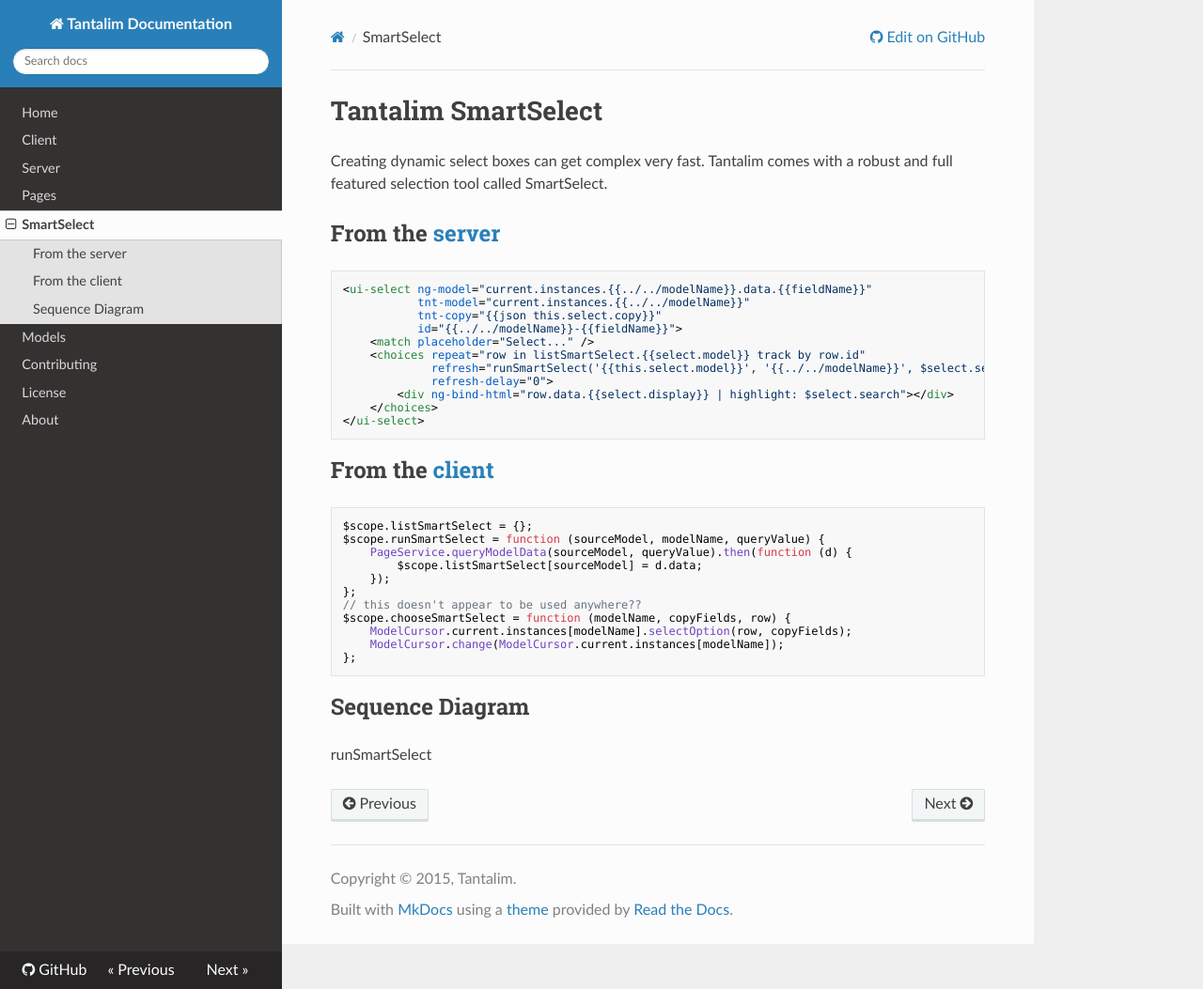
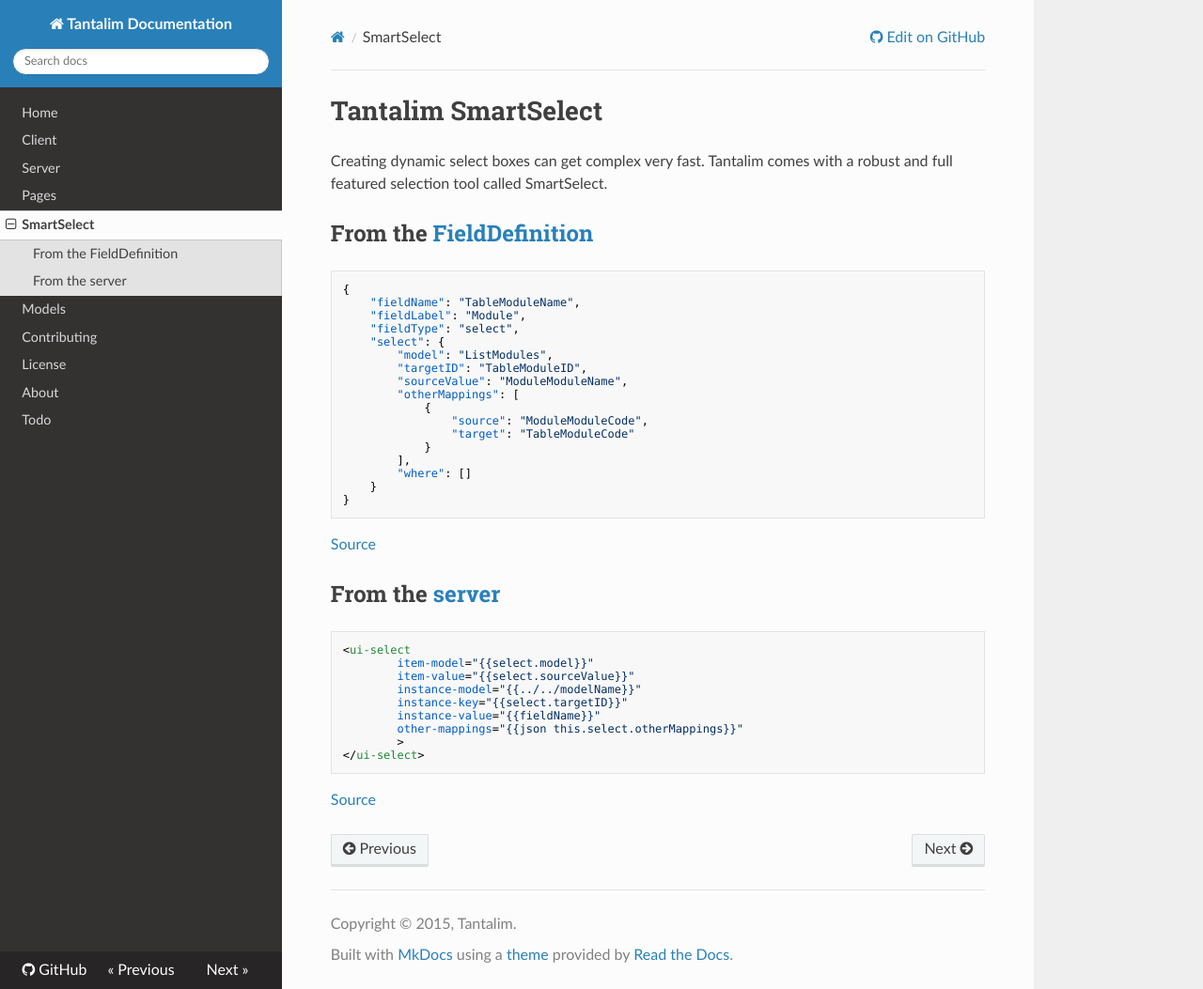
Before and after one commit to tantalim/tantalim-docs, an MkDocs documentation site: the page built from docs/select.md, in a window 1280 px wide and 1053 px high. Shown: the whole window at 94% size. Built offline with MkDocs 1.6.1, drawn with Linux system fonts in a browser that asks for light colours; nearby versions of some CDN libraries; old or Windows-style settings are respelled for this version of MkDocs.

Commit message:
add todo and finish docs for select

````diff
--- a/docs/select.md
+++ b/docs/select.md
@@ -2,38 +2,40 @@
 
 Creating dynamic select boxes can get complex very fast. Tantalim comes with a robust and full featured selection tool called SmartSelect.
 
+## From the [FieldDefinition](pages/#select)
+
+```json
+{
+    "fieldName": "TableModuleName",
+    "fieldLabel": "Module",
+    "fieldType": "select",
+    "select": {
+        "model": "ListModules",
+        "targetID": "TableModuleID",
+        "sourceValue": "ModuleModuleName",
+        "otherMappings": [
+            {
+                "source": "ModuleModuleCode",
+                "target": "TableModuleCode"
+            }
+        ],
+        "where": []
+    }
+}
+```
+[Source](https://github.com/tantalim/app-ide/blob/master/app/tantalim/ide/pages/ListTables.json#L55)
+
 ## From the [server](server/)
 
 ```html
-<ui-select ng-model="current.instances.{{../../modelName}}.data.{{fieldName}}"
-           tnt-model="current.instances.{{../../modelName}}"
-           tnt-copy="{{json this.select.copy}}"
-           id="{{../../modelName}}-{{fieldName}}">
-    <match placeholder="Select..." />
-    <choices repeat="row in listSmartSelect.{{select.model}} track by row.id"
-             refresh="runSmartSelect('{{this.select.model}}', '{{../../modelName}}', $select.search)"
-             refresh-delay="0">
-        <div ng-bind-html="row.data.{{select.display}} | highlight: $select.search"></div>
-    </choices>
+<ui-select
+        item-model="{{select.model}}"
+        item-value="{{select.sourceValue}}"
+        instance-model="{{../../modelName}}"
+        instance-key="{{select.targetID}}"
+        instance-value="{{fieldName}}"
+        other-mappings="{{json this.select.otherMappings}}"
+        >
 </ui-select>
 ```
-
-## From the [client](client/)
-
-```JavaScript
-$scope.listSmartSelect = {};
-$scope.runSmartSelect = function (sourceModel, modelName, queryValue) {
-    PageService.queryModelData(sourceModel, queryValue).then(function (d) {
-        $scope.listSmartSelect[sourceModel] = d.data;
-    });
-};
-// this doesn't appear to be used anywhere??
-$scope.chooseSmartSelect = function (modelName, copyFields, row) {
-    ModelCursor.current.instances[modelName].selectOption(row, copyFields);
-    ModelCursor.change(ModelCursor.current.instances[modelName]);
-};
-```
-
-## Sequence Diagram
-
-runSmartSelect
+[Source](https://github.com/tantalim/tantalim-server/blob/master/app/views/partials/html_view_single.html#L13)
--- a/mkdocs.yml
+++ b/mkdocs.yml
@@ -15,4 +15,5 @@ pages:
 - ['contributing.md', 'Contributing']
 - ['license.md', 'License']
 - ['about.md', 'About']
+- ['todo.md', 'Todo']
 theme: readthedocs
````
Also changed, not shown: docs/pages.md (+15 -11 lines), docs/todo.md (added, +46 -0 lines).
